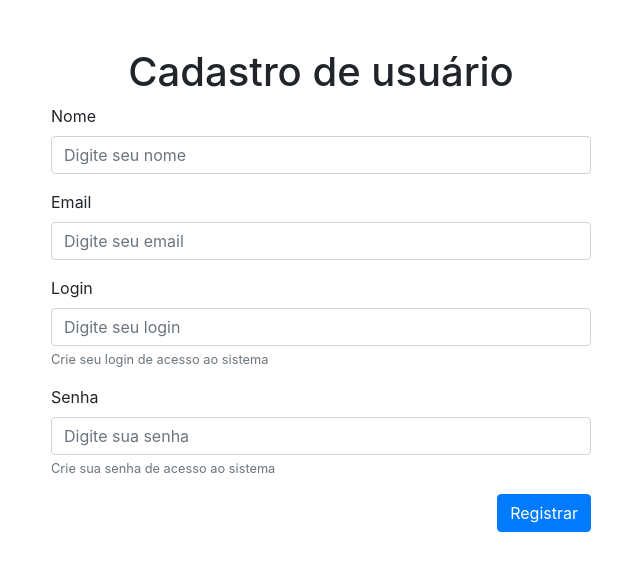
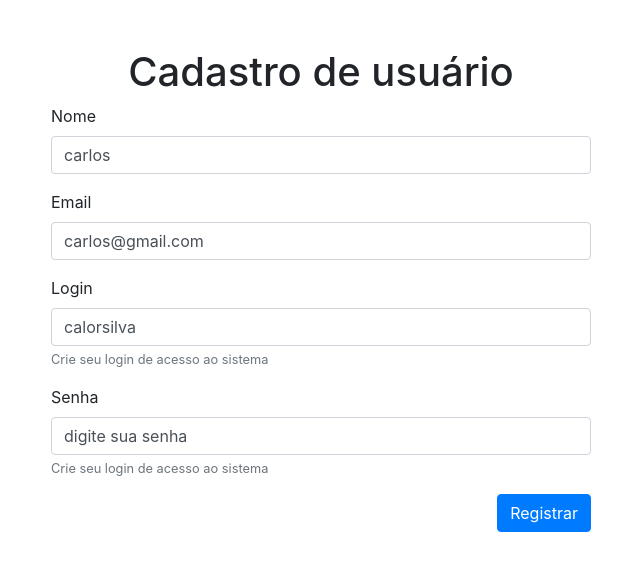
Before and after one commit to daniloagostinho/controle-financeiro, an Angular app: page / in a window 1280 px wide. Shown: the top 570 px of the page, without its empty margins (319-959 px from the left). Built offline with nearby package versions, Linux system fonts and the light colour scheme.

Commit message:
formulário de usuários status de validações ok

```diff
--- a/src/app/app.module.ts
+++ b/src/app/app.module.ts
@@ -1,6 +1,6 @@
 import { BrowserModule } from '@angular/platform-browser';
 import { NgModule } from '@angular/core';
-
+import { FormsModule } from '@angular/forms';
 
 import { AppComponent } from './app.component';
 import { CadastroUsuariosComponent } from './cadastro-usuarios/cadastro-usuarios.component';
@@ -12,7 +12,8 @@ import { CadastroUsuariosComponent } from './cadastro-usuarios/cadastro-usuarios
     CadastroUsuariosComponent
   ],
   imports: [
-    BrowserModule
+    BrowserModule,
+    FormsModule
   ],
   providers: [],
   bootstrap: [AppComponent]
--- a/src/app/cadastro-usuarios/cadastro-usuarios.component.html
+++ b/src/app/cadastro-usuarios/cadastro-usuarios.component.html
@@ -7,35 +7,62 @@
 
   <div class="row">
     <div class="col-12 mx-auto col-md-6">
-      <form>
+      <form #heroForm="ngForm" *ngIf="!sucesso" (ngSubmit)="enviar()">
 
         <div class="form-group">
-          <label for="exampleInputPassword1">Nome</label>
-          <input type="text" class="form-control" id="exampleInputPassword1" placeholder="Digite seu nome">
+          <label for="nome">Nome</label>
+          <input type="text" #nome="ngModel" (keyup)="textoDigitado(texto.value)" class="form-control" id="nome" name="nome" [(ngModel)]="cadastros.nome"
+            required>
+        </div>
+
+        <div [hidden]="nome.valid || nome.pristine" class="alert alert-danger">
+          Preencha o campo nome
         </div>
 
         <div class="form-group">
           <label for="email">Email</label>
-          <input type="email" class="form-control" aria-describedby="emailHelp" placeholder="Digite seu email">
+          <input #email="ngModel" type="email" class="form-control" id="email" name="email" ([ngModel])="cadastro.email" aria-describedby="emailHelp"
+            [(ngModel)]="cadastros.email" required>
         </div>
 
+        <div [hidden]="email.valid || email.pristine" class="alert alert-danger">
+          Preencha o campo email
+        </div>
 
         <div class="form-group">
-          <label for="exampleInputPassword1">Login</label>
-          <input type="text" class="form-control"  placeholder="Digite seu login">
+          <label for="login">Login</label>
+          <input type="text" #login="ngModel" class="form-control" id="login" name="login" ([ngModel])="cadastro.login" placeholder="Digite seu login"
+            [(ngModel)]="cadastros.login" required>
           <small id="emailHelp" class="form-text text-muted">Crie seu login de acesso ao sistema</small>
         </div>
 
+        <div [hidden]="login.valid || login.pristine" class="alert alert-danger">
+          Preencha o campo login
+        </div>
 
         <div class="form-group">
-          <label for="exampleInputPassword1">Senha</label>
-          <input type="password" class="form-control" placeholder="Digite sua senha">
-          <small id="emailHelp" class="form-text text-muted">Crie sua senha de acesso ao sistema</small>
+          <label for="login">Senha</label>
+          <input type="text" #senha="ngModel" class="form-control" id="senha" name="senha" ([ngModel])="cadastro.login" placeholder="Digite seu login"
+            [(ngModel)]="cadastros.senha" required>
+          <small id="emailHelp" class="form-text text-muted">Crie seu login de acesso ao sistema</small>
         </div>
 
+        <div [hidden]="senha.valid || senha.pristine" class="alert alert-danger">
+          Preencha o campo senha
+        </div>
 
-        <button type="submit" class="btn btn-primary float-right">Registrar</button>
+        <button class="btn btn-primary float-right" (click)="onClickMe($event)">Registrar</button>
+        {{clickMessage}}
       </form>
+    </div>
+
+  </div>
+
+  <div class="row">
+    <div class="col-6 mx-auto mt-4">
+      <div *ngIf="sucesso" class="alert alert-success" role="alert">
+        Cadastro realizado com sucesso! {{debug()}}
+      </div>
     </div>
   </div>
 </div>
--- a/src/app/cadastro-usuarios/cadastro-usuarios.component.scss
+++ b/src/app/cadastro-usuarios/cadastro-usuarios.component.scss
@@ -1,10 +1,9 @@
-.corTitulo {
-    color: aqua;
-}
-.verde {
-    color: green;
-}
+// .ng-valid[required], .ng-valid.required  {
+//     border-left: 2px solid #42A948; /* green */
+//     border-bottom: 2px solid #42A948; /* green */
+// }
 
-.vermelho {
-    color: red;
-}
+// .ng-invalid:not(form)  {
+//     border-left: 2px solid #a94442; /* red */
+//     background-color: red;
+// }
--- a/src/app/cadastro-usuarios/cadastro-usuarios.component.ts
+++ b/src/app/cadastro-usuarios/cadastro-usuarios.component.ts
@@ -1,4 +1,6 @@
 import { Component, OnInit } from '@angular/core';
+
+import { Cadastro } from './../models/cadastro';
 
 @Component({
   selector: 'app-cadastro-usuarios',
@@ -6,31 +8,47 @@ import { Component, OnInit } from '@angular/core';
   styleUrls: ['./cadastro-usuarios.component.scss']
 })
 export class CadastroUsuariosComponent implements OnInit {
+
   titulo = 'Cadastro de usuário';
-  constructor() { }
+
+  sucesso: boolean;
+
+  cadastros = new Cadastro('carlos', 'carlos@gmail.com', 'calorsilva', 'digite sua senha');
+
+  enviado = false;
+
+  onSubmit() { this.enviado = true; }
+
+  clickMessage  = '';
+  valor = '';
+
+  constructor() {
+
+   }
+
+   get diagnostic() { return JSON.stringify(this.cadastros); }
+
+   onClickMe(event: Event): void {
+     this.clickMessage  = 'dadsadsa';
+     event.preventDefault();
+   }
+
+   textoDigitado(valor: string) {
+    this.valor = valor;
+   }
 
   ngOnInit() {
+    console.log(this.cadastros);
   }
 
-  escolheDados(dados) {
-    switch(dados) {
-      case 'Carlos':
-      return 'purple'
-
-      case 'Juliete':
-      return 'red'
-    }
+  enviar(evento: Event) {
+    this.sucesso = true;
+    evento.preventDefault();
   }
 
-  dados: any[] = [
-    {
-      "name": "Juliete",
-       "idade": 28
-    },
-    {
-      "name": "Carlos",
-       "idade": 18
-    }
-  ]
+  debug(): string {
+    return JSON.stringify(this.cadastros);
+  }
+
 
 }
--- /dev/null
+++ b/src/app/models/cadastro.ts
@@ -0,0 +1,18 @@
+export class Cadastro {
+    nome: string;
+    email: string;
+    login: string;
+    senha: string
+
+    constructor(
+        _nome: string,
+        _email: string,
+        _login: string,
+        _senha: string) {
+
+        this.nome = _nome;
+        this.email = _email;
+        this.login = _login;
+        this.senha = _senha;
+    }
+}
```
